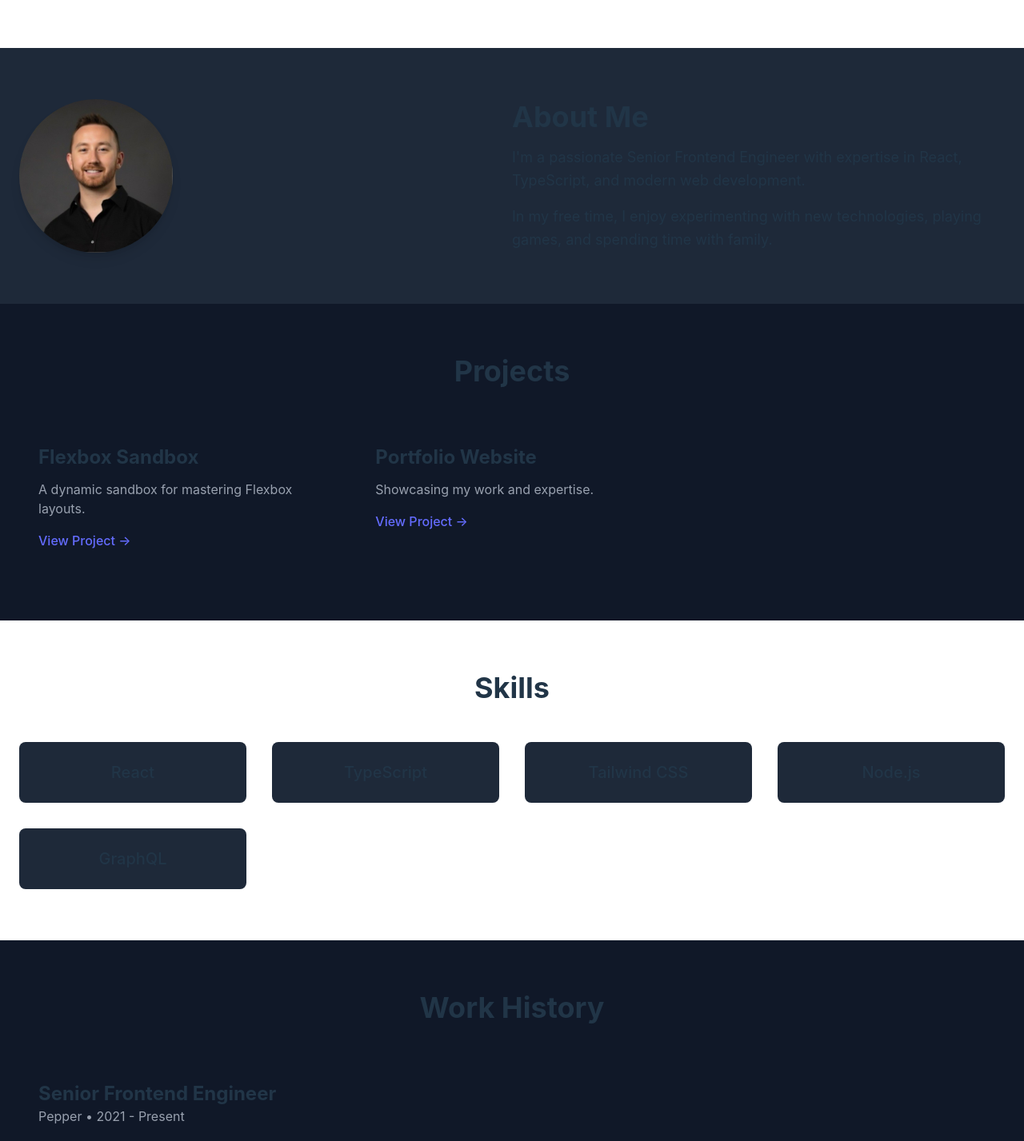
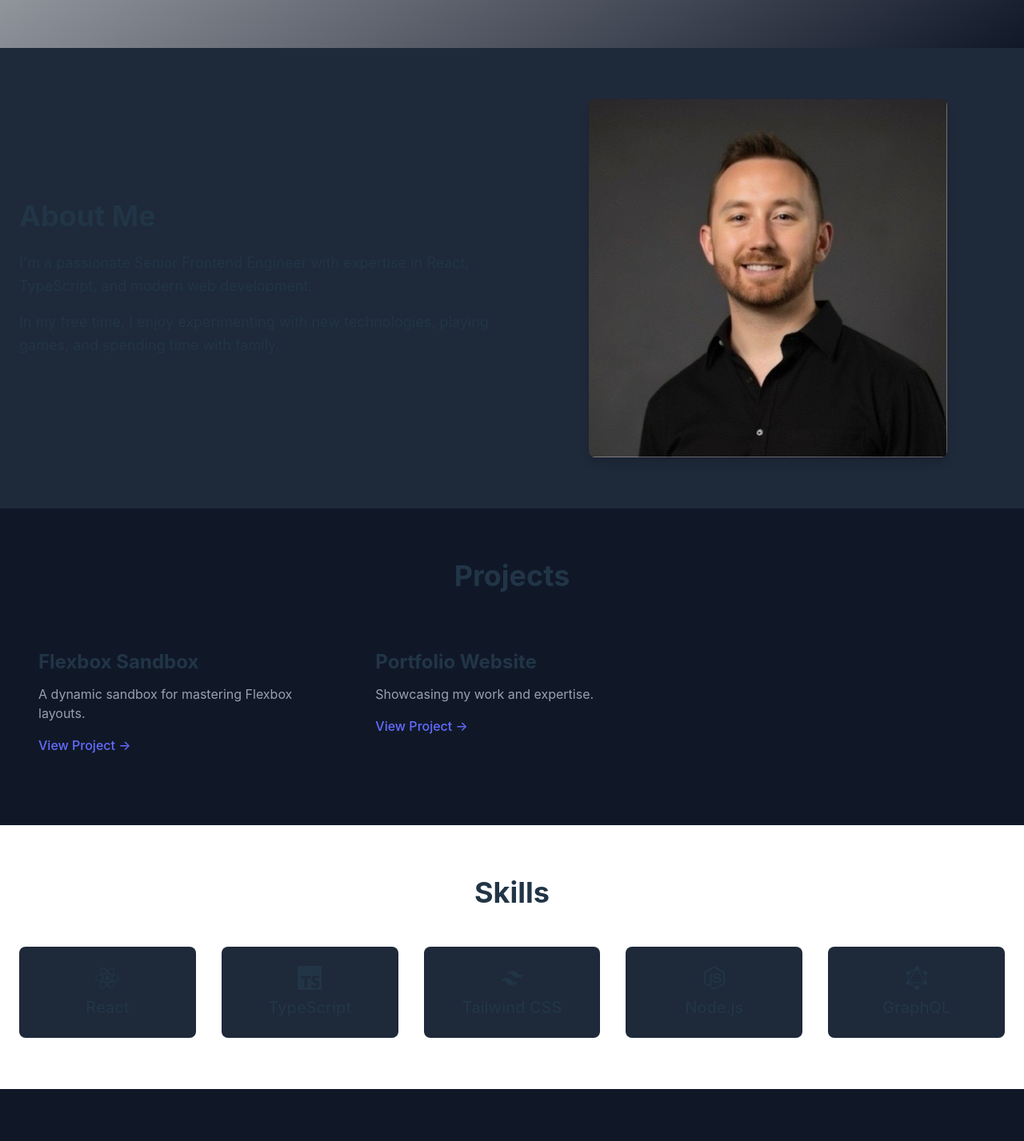
Before and after one commit to cchenault24/ChristiansResume, a React (Vite) app: page / in a window 1280 px wide. Shown: the part 740-2167 px from the top of the page at 80% size. Built offline with nearby package versions, Linux system fonts and the light colour scheme.

Commit message:
Refactor design system with new color palette, typography, and interactive elements

```diff
--- a/index.html
+++ b/index.html
@@ -4,6 +4,10 @@
     <meta charset="UTF-8" />
     <link rel="icon" type="image/svg+xml" href="/vite.svg" />
     <link href="./src/output.css" rel="stylesheet" />
+    <link
+      href="https://fonts.googleapis.com/css2?family=Space+Grotesk:wght@400;500;600;700&display=swap"
+      rel="stylesheet"
+    />
     <meta name="viewport" content="width=device-width, initial-scale=1.0" />
     <title>Christian's Interactive Resume</title>
   </head>
--- a/package.json
+++ b/package.json
@@ -12,7 +12,7 @@
   "dependencies": {
     "@nextui-org/react": "^2.2.10",
     "@tailwindcss/cli": "^4.0.4",
-    "framer-motion": "^11.0.14",
+    "framer-motion": "^12.4.1",
     "react": "^18.2.0",
     "react-dom": "^18.2.0",
     "react-icons": "^5.4.0"
--- a/src/components/redesign/AboutMe.tsx
+++ b/src/components/redesign/AboutMe.tsx
@@ -3,16 +3,9 @@ import React from "react";
 const AboutMe: React.FC = () => {
   return (
     <section id="about" className="w-full bg-gray-800 text-light py-16 px-6">
-      <div className="w-full max-w-7xl mx-auto flex flex-col md:flex-row items-center">
-        <div className="md:w-1/2 mb-8 md:mb-0">
-          <img
-            src="/avatar.png"
-            alt="Christian Chenault"
-            className="rounded-full w-48 h-48 mx-auto md:mx-0 shadow-lg"
-          />
-        </div>
-        <div className="md:w-1/2 text-center md:text-left">
-          <h2 className="text-3xl md:text-4xl font-bold mb-4">About Me</h2>
+      <div className="w-full max-w-7xl mx-auto flex flex-col md:flex-row items-center gap-12">
+        <div className="md:w-1/2">
+          <h2 className="text-4xl font-bold mb-6">About Me</h2>
           <p className="text-lg leading-relaxed mb-4">
             I'm a passionate Senior Frontend Engineer with expertise in React,
             TypeScript, and modern web development.
@@ -22,6 +15,13 @@ const AboutMe: React.FC = () => {
             playing games, and spending time with family.
           </p>
         </div>
+        <div className="md:w-1/2">
+          <img
+            src="/avatar.png"
+            alt="Christian Chenault"
+            className="rounded-lg w-full max-w-md mx-auto shadow-lg"
+          />
+        </div>
       </div>
     </section>
   );
--- a/src/components/redesign/Certificates.tsx
+++ b/src/components/redesign/Certificates.tsx
@@ -30,10 +30,10 @@ const Certificates: React.FC = () => {
           {certificates.map((cert, index) => (
             <div
               key={index}
-              className="bg-dark p-6 rounded-lg shadow-subtle hover:shadow-neon transition"
+              className="bg-gray-800 p-6 rounded-lg shadow-subtle hover-scale glassmorphism"
             >
-              <h3 className="text-2xl font-bold">{cert.title}</h3>
-              <p className="text-gray-400">{cert.provider}</p>
+              <h3 className="text-2xl font-bold mb-2">{cert.title}</h3>
+              <p className="text-gray-400 mb-1">{cert.provider}</p>
               <p className="text-gray-400">{cert.date}</p>
             </div>
           ))}
--- a/src/components/redesign/Contact.tsx
+++ b/src/components/redesign/Contact.tsx
@@ -2,7 +2,10 @@ import React from "react";
 
 const Contact: React.FC = () => {
   return (
-    <section id="contact" className="w-full bg-gray-900 text-light py-16 px-6">
+    <section
+      id="contact"
+      className="w-full bg-gradient-to-br from-dark to-gray-900 text-light py-16 px-6"
+    >
       <div className="w-full max-w-5xl mx-auto text-center">
         <h2 className="text-4xl font-bold mb-6">Get In Touch</h2>
         <form className="flex flex-col gap-4">
@@ -23,7 +26,7 @@ const Contact: React.FC = () => {
           ></textarea>
           <button
             type="submit"
-            className="bg-accent text-dark py-3 px-6 rounded-lg font-medium shadow-neon hover:bg-secondary transition"
+            className="bg-accent text-dark py-3 px-6 rounded-lg font-medium hover-scale"
           >
             Send Message
           </button>
--- a/src/components/redesign/HeroSection.tsx
+++ b/src/components/redesign/HeroSection.tsx
@@ -1,8 +1,14 @@
-import React from "react";
+import { motion } from "framer-motion"; // Import Framer Motion
 
 const HeroSection: React.FC = () => {
   return (
-    <section className="w-full bg-dark text-light min-h-screen flex items-center justify-center px-6">
+    <motion.section
+      id="hero"
+      className="w-full min-h-screen bg-gradient-to-br from-dark to-gray-900 text-light flex items-center justify-center px-6"
+      initial={{ opacity: 0, y: -50 }}
+      animate={{ opacity: 1, y: 0 }}
+      transition={{ duration: 1 }}
+    >
       <div className="w-full max-w-7xl text-center">
         <h1 className="text-5xl md:text-7xl font-extrabold mb-6">
           Hi, I'm <span className="text-accent">Christian Chenault</span>
@@ -11,21 +17,25 @@ const HeroSection: React.FC = () => {
           Crafting immersive, modern, and user-friendly web experiences.
         </p>
         <div className="flex gap-4 justify-center">
-          <a
+          <motion.a
             href="#projects"
             className="bg-accent text-dark py-3 px-6 rounded-lg font-medium shadow-neon hover:bg-secondary hover:shadow-secondary transition"
+            whileHover={{ scale: 1.05 }} // Hover animation
+            whileTap={{ scale: 0.95 }} // Tap animation
           >
             View Projects
-          </a>
-          <a
+          </motion.a>
+          <motion.a
             href="#contact"
             className="border border-accent text-accent py-3 px-6 rounded-lg font-medium hover:bg-accent hover:text-dark transition"
+            whileHover={{ scale: 1.05 }} // Hover animation
+            whileTap={{ scale: 0.95 }} // Tap animation
           >
             Contact Me
-          </a>
+          </motion.a>
         </div>
       </div>
-    </section>
+    </motion.section>
   );
 };
 
--- a/src/components/redesign/Skills.tsx
+++ b/src/components/redesign/Skills.tsx
@@ -1,19 +1,27 @@
-import React from "react";
+import { FaReact, FaNodeJs } from "react-icons/fa";
+import { SiTypescript, SiTailwindcss, SiGraphql } from "react-icons/si";
 
-const skills = ["React", "TypeScript", "Tailwind CSS", "Node.js", "GraphQL"];
+const skills = [
+  { name: "React", icon: <FaReact /> },
+  { name: "TypeScript", icon: <SiTypescript /> },
+  { name: "Tailwind CSS", icon: <SiTailwindcss /> },
+  { name: "Node.js", icon: <FaNodeJs /> },
+  { name: "GraphQL", icon: <SiGraphql /> },
+];
 
 const Skills: React.FC = () => {
   return (
     <section id="skills" className="w-full bg-dark text-light py-16 px-6">
       <div className="w-full max-w-7xl mx-auto">
         <h2 className="text-4xl font-bold text-center mb-12">Skills</h2>
-        <div className="grid grid-cols-2 sm:grid-cols-3 lg:grid-cols-4 gap-8 text-center">
+        <div className="grid grid-cols-2 sm:grid-cols-3 lg:grid-cols-5 gap-8 text-center">
           {skills.map((skill, index) => (
             <div
               key={index}
-              className="bg-gray-800 py-6 px-4 rounded-lg shadow-subtle hover:shadow-neon transition"
+              className="bg-gray-800 py-6 px-4 rounded-lg shadow-subtle hover-scale flex flex-col items-center justify-center"
             >
-              <p className="text-xl font-medium">{skill}</p>
+              <span className="text-3xl mb-2">{skill.icon}</span>
+              <p className="text-xl font-medium">{skill.name}</p>
             </div>
           ))}
         </div>
--- a/src/index.css
+++ b/src/index.css
@@ -17,3 +17,16 @@ body {
   width: 100%;
   height: 100%;
 }
+
+.hover-scale {
+  transition: transform 0.3s ease, box-shadow 0.3s ease;
+}
+.hover-scale:hover {
+  transform: scale(1.05);
+  box-shadow: 0 10px 20px rgba(0, 0, 0, 0.2);
+}
+.glassmorphism {
+  background: rgba(255, 255, 255, 0.1);
+  backdrop-filter: blur(10px);
+  border: 1px solid rgba(255, 255, 255, 0.1);
+}
--- a/tailwind.config.js
+++ b/tailwind.config.js
@@ -10,11 +10,19 @@ module.exports = {
   ],
   theme: {
     extend: {
+      fontFamily: {
+        sans: ['"Space Grotesk"', "sans-serif"],
+      },
       colors: {
-        dark: "#0f172a",
-        accent: "#22c55e", // Neon green
-        secondary: "#eab308", // Yellow
-        light: "#f8fafc",
+        dark: "#0A0A0A", // Deep black
+        light: "#F5F5F5", // Soft white
+        accent: "#FF6B6B", // Vibrant red/pink
+        secondary: "#4ECDC4", // Teal for contrast
+        gray: {
+          800: "#1F1F1F", // Dark gray for backgrounds
+          700: "#2D2D2D", // Slightly lighter gray
+          400: "#A3A3A3", // Light gray for text
+        },
       },
       boxShadow: {
         neon: "0 0 15px #22c55e",
```
Also changed, not shown: 1 other file (tests, documents, lock files or other folders).
